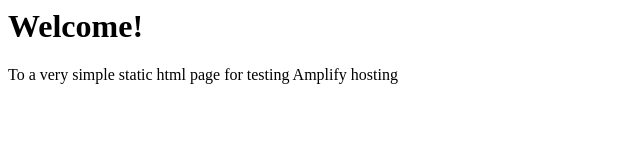
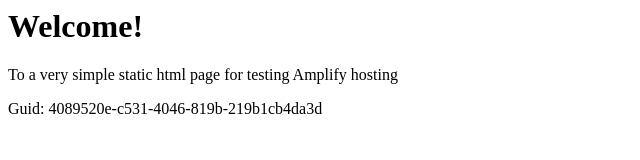
Before and after one commit to aws-aemilia-lhr/Github-PR-Commit-Integration-Test-DoNotTouch-GithubWebhookPreviewCanaryTest-v1-prod-eu-west-2, a website: page src/index.html in a window 1280 px wide. Shown: the whole page, without its empty margins (0-640 px from the left). Drawn offline with Linux system fonts and the light colour scheme.

Commit message:
commit from integ tests

```diff
--- a/src/index.html
+++ b/src/index.html
@@ -1,3 +1,5 @@
+
+
 <html lang="en">
 
 <head>
@@ -10,6 +12,6 @@
 <body>
     <h1>Welcome!</h1>
     <p>To a very simple static html page for testing Amplify hosting</p>
-</body>
+    <p>Guid: 4089520e-c531-4046-819b-219b1cb4da3d</p></body>
 
 </html>
```
